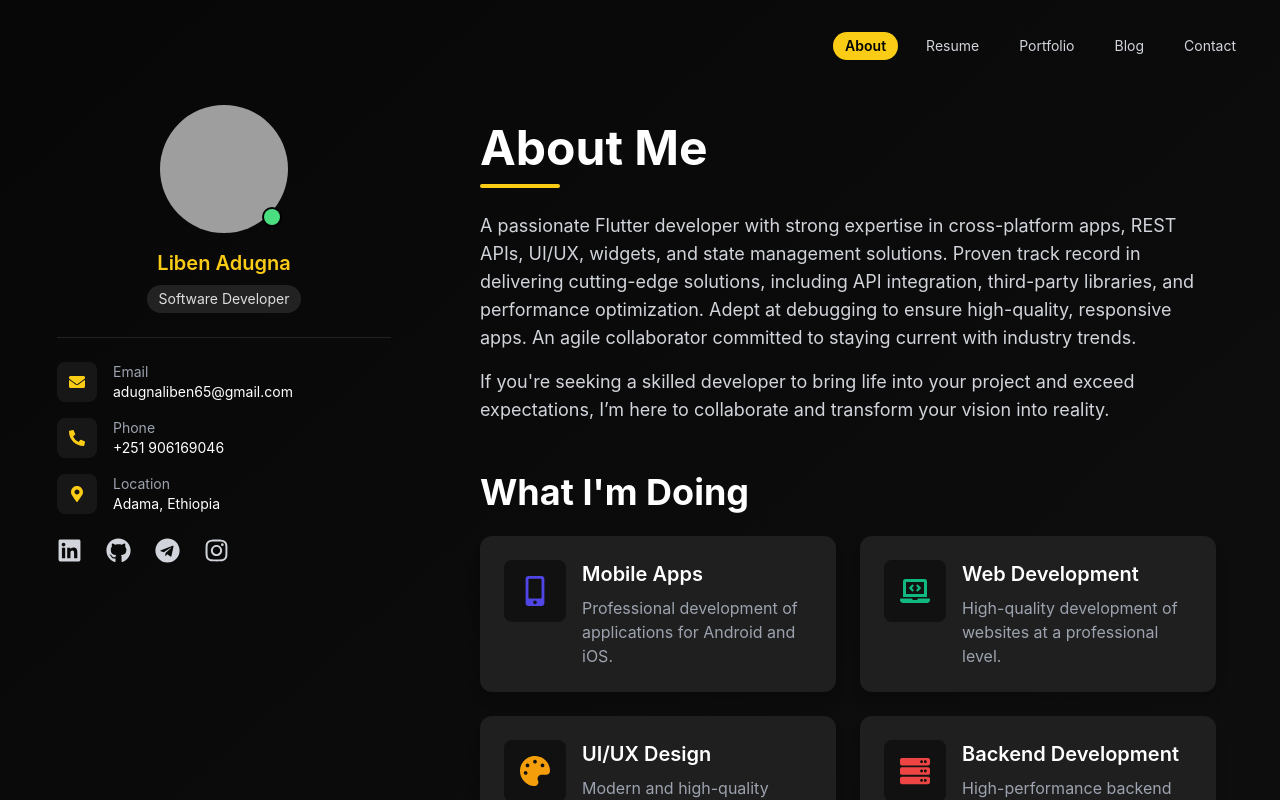
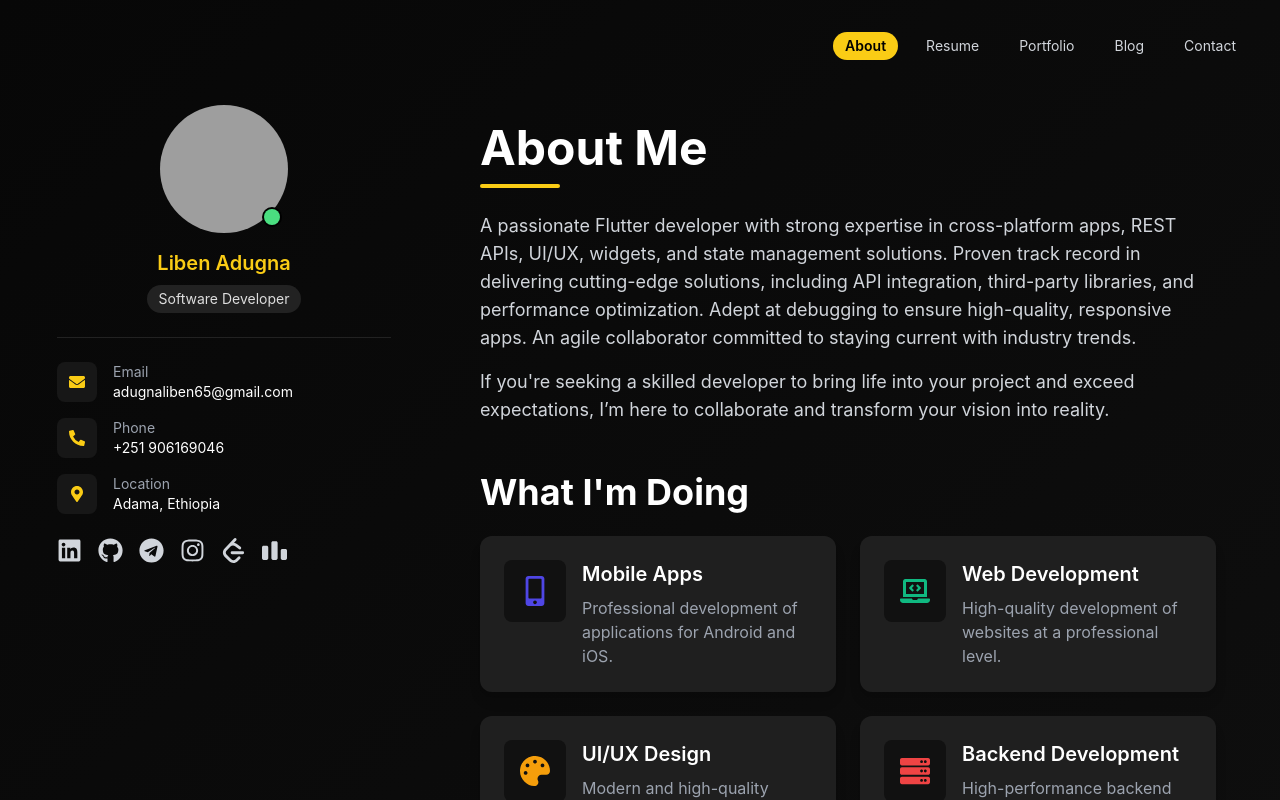
Before and after one commit to Lib1221/Liben_Adugna, a React (Vite) app: page / in a window 1280 px wide. Shown: the top 800 px of the page. Built offline with nearby package versions, Linux system fonts and the light colour scheme; grey boxes are pictures that could not be loaded.

Commit message:
keeping responisve

```diff
--- a/src/components/Sidebar.tsx
+++ b/src/components/Sidebar.tsx
@@ -8,6 +8,7 @@ import {
   FaTelegram,
   FaInstagram,
 } from "react-icons/fa";
+import { SiLeetcode, SiCodeforces } from "react-icons/si";
 import { motion } from "framer-motion";
 
 const Sidebar: React.FC = () => {
@@ -26,7 +27,6 @@ const Sidebar: React.FC = () => {
       <div className="glass rounded-xl p-6 shadow-soft border border-transparent panel-bg">
         <div className="flex flex-col items-center">
           <div className="relative h-32 w-32">
-            {/* 🟡 Spinner while image loads */}
             {loading && (
               <div className="absolute inset-0 flex items-center justify-center bg-[#111] rounded-full">
                 <div className="animate-spin rounded-full h-10 w-10 border-t-4 border-yellow-400"></div>
@@ -42,13 +42,11 @@ const Sidebar: React.FC = () => {
               onLoad={() => setLoading(false)}
             />
 
-            {/* 🟡 Status dot (yellow) */}
             {!loading && (
               <span className="absolute bottom-2 right-2 h-4 w-4 bg-green-400 rounded-full ring-2 ring-black"></span>
             )}
           </div>
 
-          {/* 🟡 Name and title */}
           <h2 className="mt-4 text-xl font-semibold text-yellow-400">
             Liben Adugna
           </h2>
@@ -59,66 +57,28 @@ const Sidebar: React.FC = () => {
 
         <hr className="my-6 border-t border-[#222]" />
 
-        {/* 🟡 Contact Info */}
         <div className="space-y-4">
-          <Item
-            icon={<FaEnvelope />}
-            title="Email"
-            value="adugnaliben65@gmail.com"
-          />
+          <Item icon={<FaEnvelope />} title="Email" value="adugnaliben65@gmail.com" />
           <Item icon={<FaPhoneAlt />} title="Phone" value="+251 906169046" />
-          <Item
-            icon={<FaMapMarkerAlt />}
-            title="Location"
-            value="Adama, Ethiopia"
-          />
+          <Item icon={<FaMapMarkerAlt />} title="Location" value="Adama, Ethiopia" />
         </div>
 
-        {/* 🟡 Social Links */}
-        <div className="mt-6 flex justify-left gap-6 text-gray-300">
-          <a
-            aria-label="LinkedIn"
-            href="https://www.linkedin.com/in/liben-adugna-6b192a2b9/"
-            target="_blank"
-            rel="noopener noreferrer"
-            className="hover:text-yellow-400 transition"
-          >
-            <FaLinkedin size={25} />
-          </a>
-          <a
-            aria-label="GitHub"
-            href="https://github.com/lib1221"
-            target="_blank"
-            rel="noopener noreferrer"
-            className="hover:text-yellow-400 transition"
-          >
-            <FaGithub size={25} />
-          </a>
-          <a
-            aria-label="Telegram"
-            href="https://t.me/liben12"
-            target="_blank"
-            rel="noopener noreferrer"
-            className="hover:text-yellow-400 transition"
-          >
-            <FaTelegram size={25} />
-          </a>
-          <a
-            aria-label="Instagram"
-            href="https://instagram.com/libenadugna"
-            target="_blank"
-            rel="noopener noreferrer"
-            className="hover:text-yellow-400 transition"
-          >
-            <FaInstagram size={25} />
-          </a>
+        <div className="mt-6 flex justify-left gap-4 text-gray-300 flex-wrap">
+          <SocialLink
+            icon={<FaLinkedin size={25} />}
+            url="https://www.linkedin.com/in/liben-adugna-6b192a2b9/"
+          />
+          <SocialLink icon={<FaGithub size={25} />} url="https://github.com/lib1221" />
+          <SocialLink icon={<FaTelegram size={25} />} url="https://t.me/liben12" />
+          <SocialLink icon={<FaInstagram size={25} />} url="https://instagram.com/libenadugna" />
+          <SocialLink icon={<SiLeetcode size={25} />} url="https://leetcode.com/libenadugna" />
+          <SocialLink icon={<SiCodeforces size={25} />} url="https://codeforces.com/profile/Hehehc" />
         </div>
       </div>
     </motion.aside>
   );
 };
 
-// 🟡 Item component with yellow accent icons
 const Item: React.FC<{ icon: React.ReactNode; title: string; value: string }> = ({
   icon,
   title,
@@ -133,4 +93,15 @@ const Item: React.FC<{ icon: React.ReactNode; title: string; value: string }> =
   </div>
 );
 
+const SocialLink: React.FC<{ icon: React.ReactNode; url: string }> = ({ icon, url }) => (
+  <a
+    href={url}
+    target="_blank"
+    rel="noopener noreferrer"
+    className="hover:text-yellow-400 transition"
+  >
+    {icon}
+  </a>
+);
+
 export default Sidebar;
```
